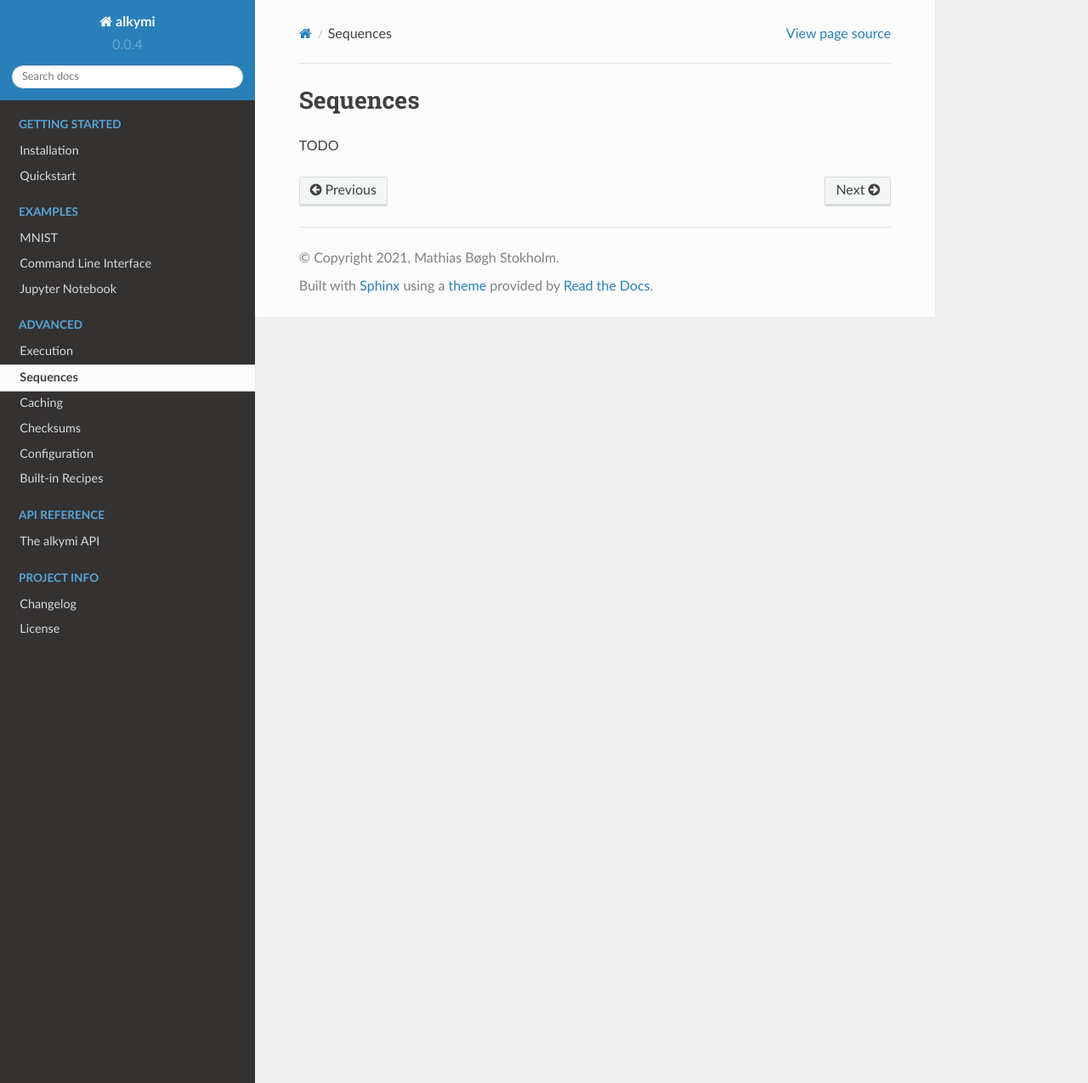
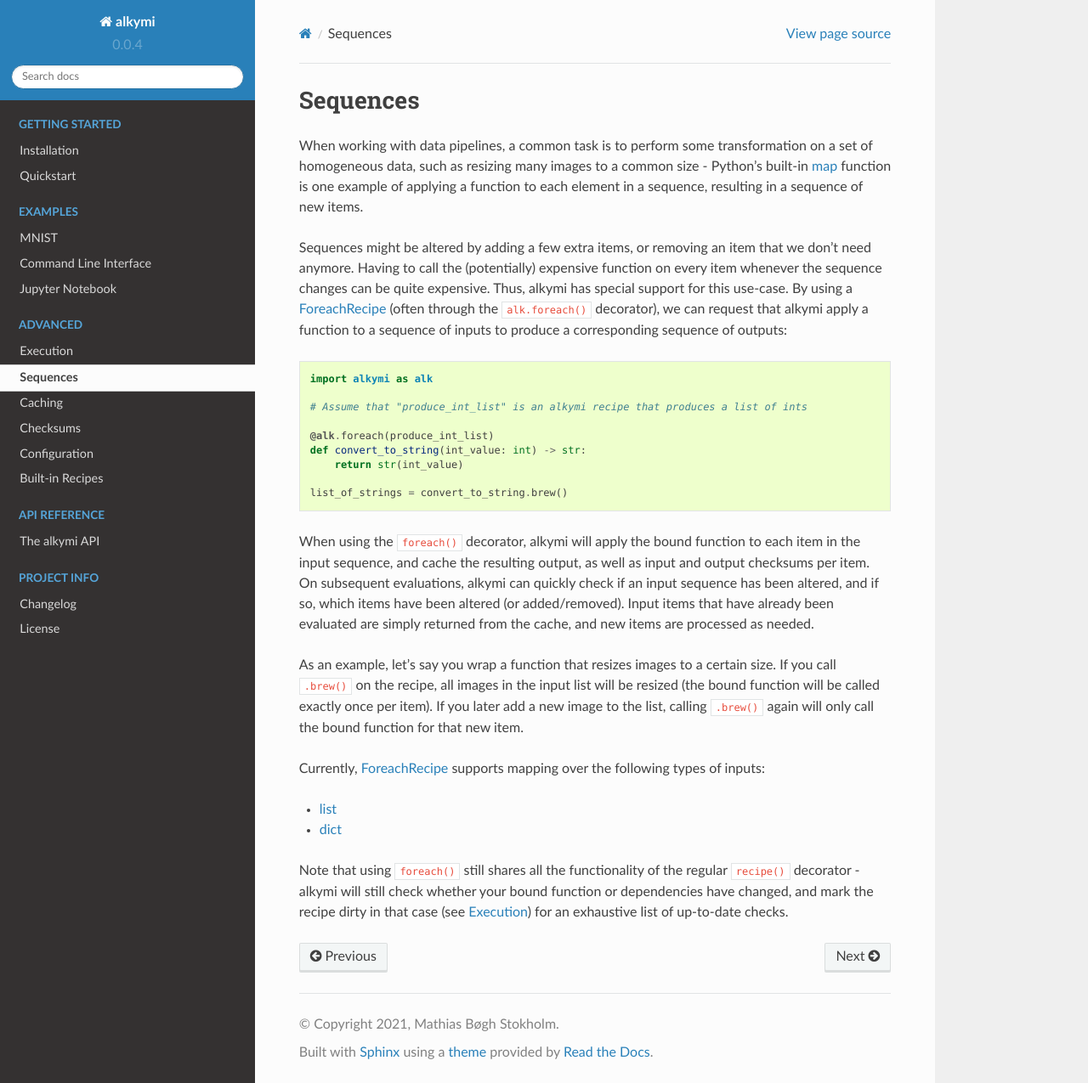
Before and after one commit to MathiasStokholm/alkymi, a Sphinx documentation site: the page built from docs/source/advanced/sequences.rst, in a window 1280 px wide and 1275 px high. Shown: the whole window at 85% size. Built offline with Sphinx 7.4.7 and the Read the Docs theme 2.0.0, drawn with Linux system fonts in a browser that asks for light colours.

Commit message:
Wrote sequences doc

```diff
--- a/docs/source/advanced/sequences.rst
+++ b/docs/source/advanced/sequences.rst
@@ -3,4 +3,41 @@
 Sequences
 =========
 
-TODO
+When working with data pipelines, a common task is to perform some transformation on a set of homogeneous data, such as
+resizing many images to a common size - Python's built-in `map <https://docs.python.org/3/library/functions.html#map>`_
+function is one example of applying a function to each element in a sequence, resulting in a sequence of new items.
+
+Sequences might be altered by adding a few extra items, or removing an item that we don't need anymore. Having to call
+the (potentially) expensive function on every item whenever the sequence changes can be quite expensive. Thus, alkymi
+has special support for this use-case. By using a :ref:`foreach_recipe` (often through the ``alk.foreach()`` decorator),
+we can request that alkymi apply a function to a sequence of inputs to produce a corresponding sequence of outputs:
+
+.. code-block:: python
+
+    import alkymi as alk
+
+    # Assume that "produce_int_list" is an alkymi recipe that produces a list of ints
+
+    @alk.foreach(produce_int_list)
+    def convert_to_string(int_value: int) -> str:
+        return str(int_value)
+
+    list_of_strings = convert_to_string.brew()
+
+When using the ``foreach()`` decorator, alkymi will apply the bound function to each item in the input sequence, and
+cache the resulting output, as well as input and output checksums per item. On subsequent evaluations, alkymi can
+quickly check if an input sequence has been altered, and if so, which items have been altered (or added/removed). Input
+items that have already been evaluated are simply returned from the cache, and new items are processed as needed.
+
+As an example, let's say you wrap a function that resizes images to a certain size. If you call ``.brew()`` on the
+recipe, all images in the input list will be resized (the bound function will be called exactly once per item). If you
+later add a new image to the list, calling ``.brew()`` again will only call the bound function for that new item.
+
+Currently, :ref:`foreach_recipe` supports mapping over the following types of inputs:
+
+* `list <https://docs.python.org/3/library/stdtypes.html#list>`_
+* `dict <https://docs.python.org/3/library/stdtypes.html#dict>`_
+
+Note that using ``foreach()`` still shares all the functionality of the regular ``recipe()`` decorator - alkymi will
+still check whether your bound function or dependencies have changed, and mark the recipe dirty in that case
+(see :ref:`execution`) for an exhaustive list of up-to-date checks.
--- a/docs/source/getting_started/quick_start.rst
+++ b/docs/source/getting_started/quick_start.rst
@@ -47,3 +47,9 @@ Whenever ``upload_to_cloud.brew()`` is called, alkymi will automatically travers
 case just ``long_running_task``) to see if everything is up-to-date. If not, the needed steps will be evaluated to bring
 the graph up-to-data. Note that the ``result`` argument to ``upload_to_cloud`` is provided by the output of
 ``long_running_task``.
+
+
+.. note::
+    Bound functions can return zero (None) or more values. When passing the output(s) of one recipe to another
+    downstream recipe, the spread operator ``*`` will be used. If a recipe depends on multiple recipes, the outputs of
+    those recipes will be spread and concatenated before being passed to the bound function
```
